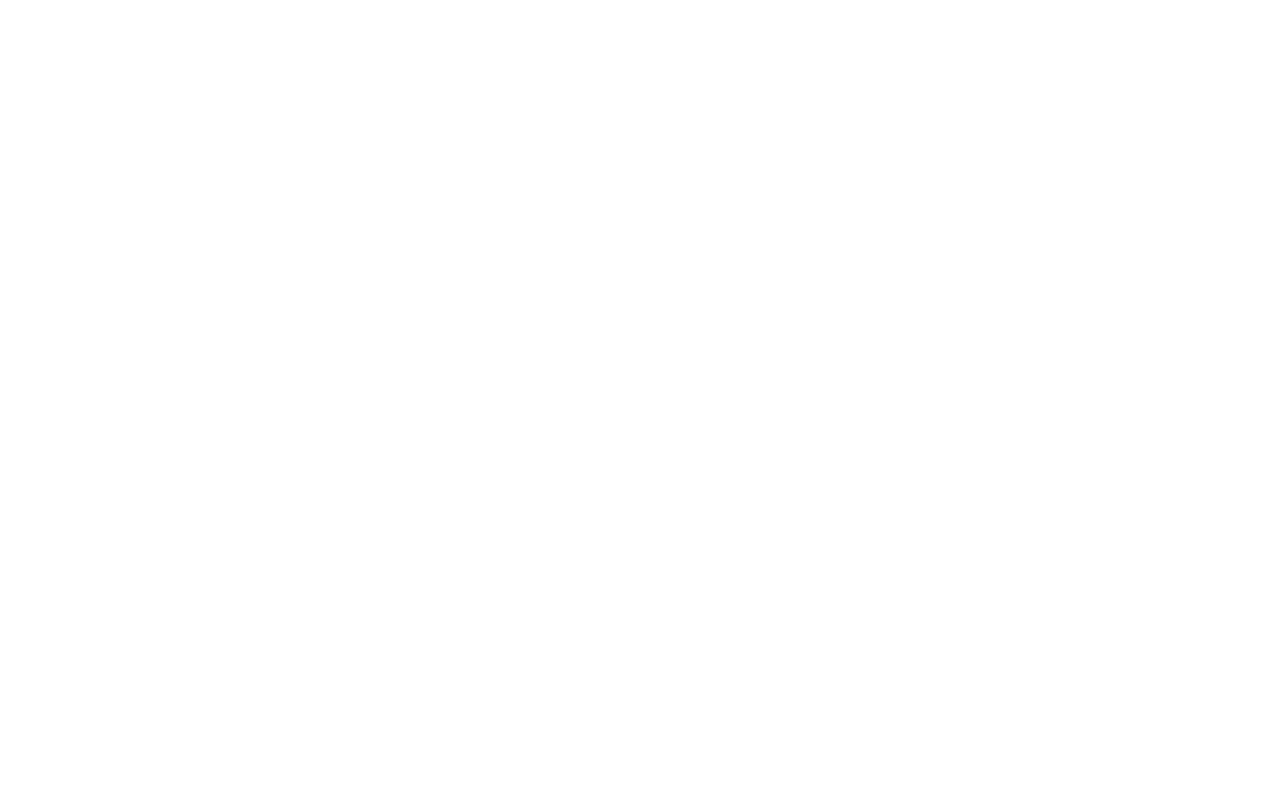
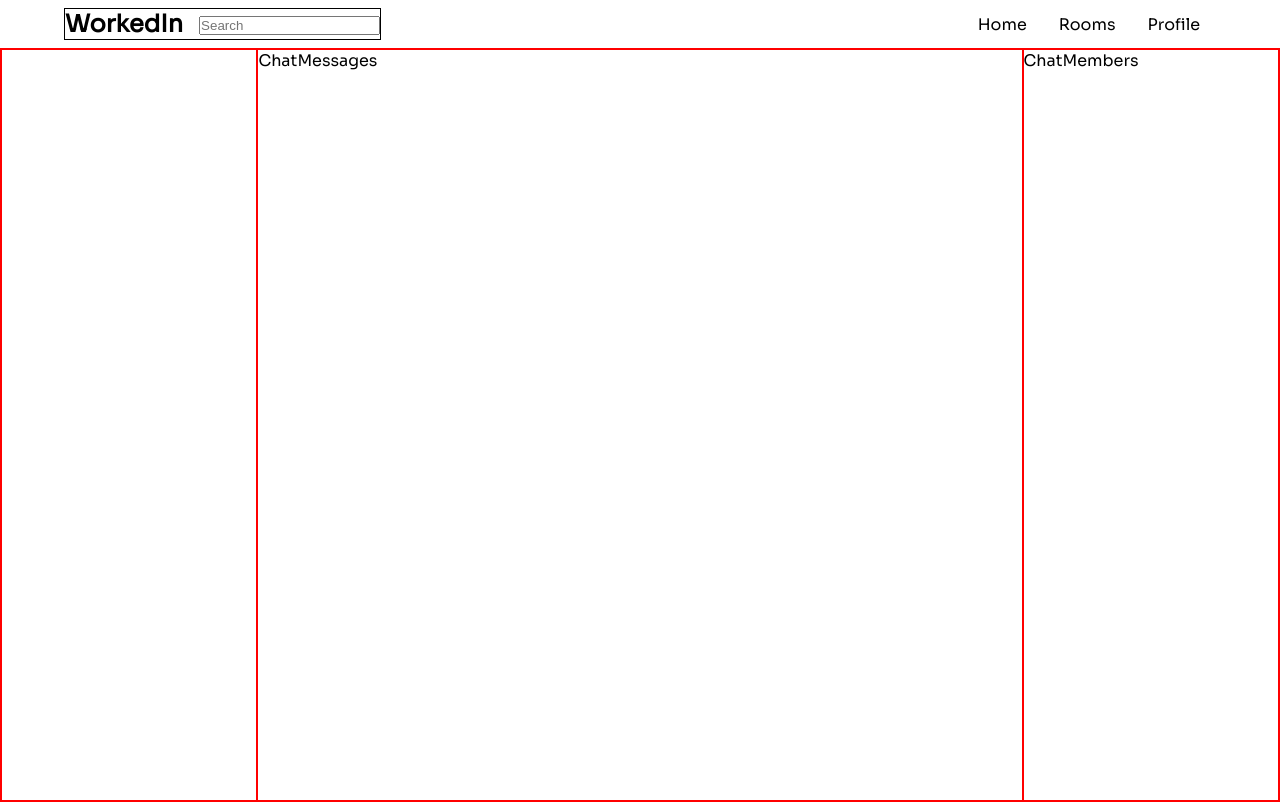
Before and after one commit to Aadarsh805/WorkedIn, a React (Create React App) app in the folder client/: page /chats in a window 1280 px wide. Before the commit this address had no page. Built offline with nearby package versions, Linux system fonts and the light colour scheme; a web font is replaced by a local one.

Commit message:
Structuring Chats Page and Mapping All Chats

```diff
--- a/client/src/App.tsx
+++ b/client/src/App.tsx
@@ -3,7 +3,7 @@ import Home from "./Pages/Home";
 import Login from "./Pages/Login";
 import Profile from "./Pages/Profile";
 import Register from "./Pages/Register";
-import Rooms from "./Pages/Rooms";
+import Chats from "./Pages/Chats";
 import GlobalStyles from "./Utils/GlobalStyles";
 import { ThemeProvider } from "styled-components";
 import { light, dark, workedinScheme } from "./Utils/Themes";
@@ -17,7 +17,7 @@ function App() {
           <Route path="/register" element={<Register />} />
           <Route path="/login" element={<Login />} />
           <Route path="/" element={<Home />} />
-          <Route path="/rooms" element={<Rooms />} />
+          <Route path="/chats" element={<Chats />} />
           <Route path="/me" element={<Profile />} />
         </Routes>
       </BrowserRouter>
--- /dev/null
+++ b/client/src/Components/ChatComp/AllChats.tsx
@@ -0,0 +1,74 @@
+import axios from "axios";
+import React, { useEffect, useState } from "react";
+import styled from "styled-components";
+import { BASE_URL, chatEnd } from "../../Utils/APIRoutes";
+import { userProps } from "../../Utils/GlobalContants";
+import { getHeaders, getUserData } from "../../Utils/helperFunction";
+
+const Section = styled.div`
+  border: 1px solid red;
+  /* min-height: calc(100vh - 3rem); */
+  width: 20vw;
+`;
+
+interface allChatProps {
+  user: userProps;
+}
+
+interface groupMemberProps {
+  _id: string;
+  name: string;
+  photo: string;
+}
+
+interface chatsArr {
+  chatName: string;
+  contracted: Boolean;
+  createdAt: string;
+  groupAdmin: {
+    _id: string;
+    name: string;
+    photo: string;
+  };
+  isGroupChat: Boolean;
+  users: groupMemberProps;
+  _id: string;
+}
+
+const AllChats = ({ user }: allChatProps) => {
+  const [allChats, setAllChats] = useState<Array<chatsArr>>([]);
+
+  async function fetchUserChats() {
+    const { data } = await axios.get(`${BASE_URL}${chatEnd}`, {
+      headers: getHeaders(user.token ?? ""),
+    });
+    // console.log(data.chats);
+    setAllChats(data.chats);
+  }
+
+  useEffect(() => {
+    console.log(user.token);
+    if (user.token) {
+      fetchUserChats();
+    }
+  }, [user.token]);
+
+  return (
+    <Section>
+      {allChats.map((chat, index) => {
+        if (chat.chatName === 'one_On_one') {
+            const chatUsers = chat.users
+            const filteredUser = (chatUsers as unknown as any[]).filter(chatUser => {
+                return chatUser.name !== user.name
+            })
+            console.log(filteredUser[0].name);
+            return <h4>{filteredUser[0].name}</h4>
+        }
+
+        return <h4>{chat.chatName}</h4>
+      })}
+    </Section>
+  );
+};
+
+export default AllChats;
--- /dev/null
+++ b/client/src/Components/ChatComp/ChatMembers.tsx
@@ -0,0 +1,16 @@
+import React from 'react'
+import styled from 'styled-components'
+
+const Section = styled.div`
+    border: 1px solid red;
+    /* min-height: calc(100vh - 3rem); */
+    width: 20vw;
+`
+
+const ChatMembers = () => {
+  return (
+    <Section>ChatMembers</Section>
+  )
+}
+
+export default ChatMembers
--- /dev/null
+++ b/client/src/Components/ChatComp/ChatMessages.tsx
@@ -0,0 +1,16 @@
+import React from 'react'
+import styled from 'styled-components'
+
+const Section = styled.div`
+    border: 1px solid red;
+    /* min-height: calc(100vh - 3rem); */
+    width: 60vw;
+`
+
+const ChatMessages = () => {
+  return (
+    <Section>ChatMessages</Section>
+  )
+}
+
+export default ChatMessages
--- a/client/src/Components/GeneralComp/Navbar.tsx
+++ b/client/src/Components/GeneralComp/Navbar.tsx
@@ -59,7 +59,7 @@ const Navbar = () => {
         <Link to="/">
           <MenuItem>Home</MenuItem>
         </Link>
-        <Link to="/rooms">
+        <Link to="/chats">
           <MenuItem>Rooms</MenuItem>
         </Link>
         <Link to="/me">
--- /dev/null
+++ b/client/src/Pages/Chats.tsx
@@ -0,0 +1,37 @@
+import React, { useState, useEffect } from 'react'
+import styled from 'styled-components'
+import AllChats from '../Components/ChatComp/AllChats'
+import ChatMembers from '../Components/ChatComp/ChatMembers'
+import ChatMessages from '../Components/ChatComp/ChatMessages'
+
+import Navbar from '../Components/GeneralComp/Navbar'
+import { userProps } from '../Utils/GlobalContants'
+import { getUserData } from '../Utils/helperFunction'
+
+const Section = styled.div`
+    border: 1px solid red;
+    min-height: calc(100vh - 3rem);
+    display: flex;
+`
+
+const Chats = () => {
+  const [userData, setUserData] = useState<userProps>({})
+    useEffect(() => {
+        const user = getUserData();
+        setUserData(user)
+
+    }, [])
+
+  return (
+    <>
+    <Navbar/>
+    <Section>
+          <AllChats user={userData} />
+          <ChatMessages/>
+          <ChatMembers/>
+    </Section>
+    </>
+  )
+}
+
+export default Chats
--- a/client/src/Pages/Rooms.tsx
+++ /dev/null
@@ -1,21 +0,0 @@
-import React from 'react'
-import styled from 'styled-components'
-
-import Navbar from '../Components/GeneralComp/Navbar'
-
-const Section = styled.div`
-
-`
-
-const Rooms = () => {
-  return (
-    <>
-    <Navbar/>
-    <Section>
-        <h1>Rooms</h1>
-    </Section>
-    </>
-  )
-}
-
-export default Rooms
```
Also changed, not shown: 1 other file (tests, documents, lock files or other folders).
